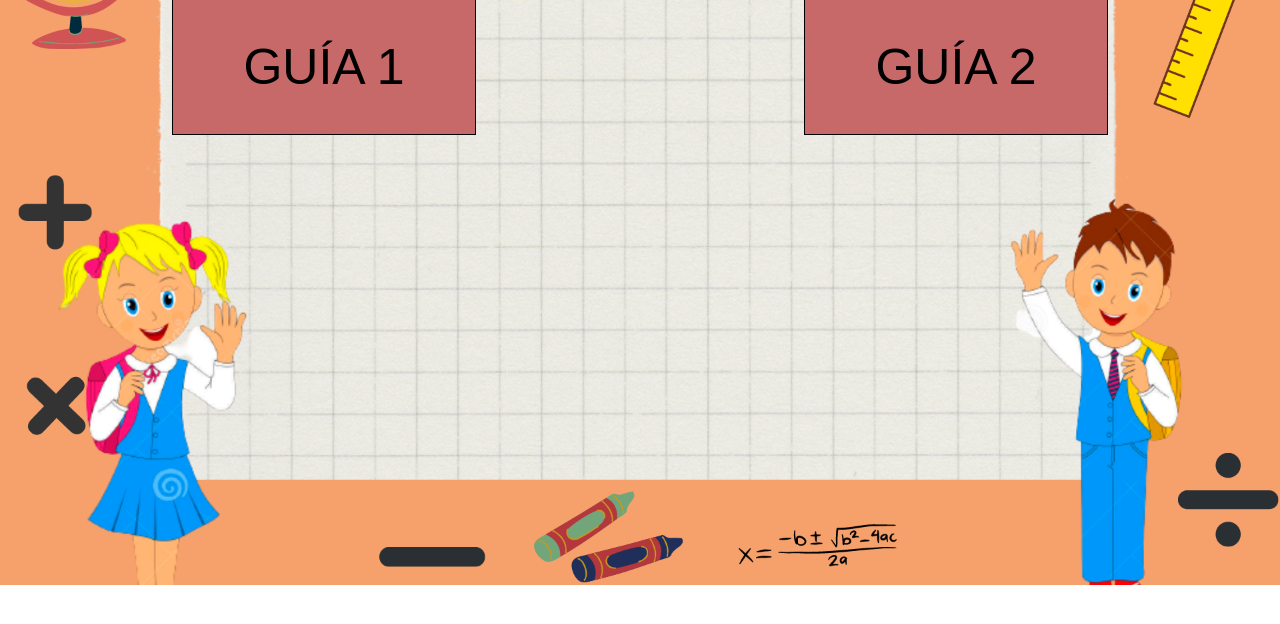
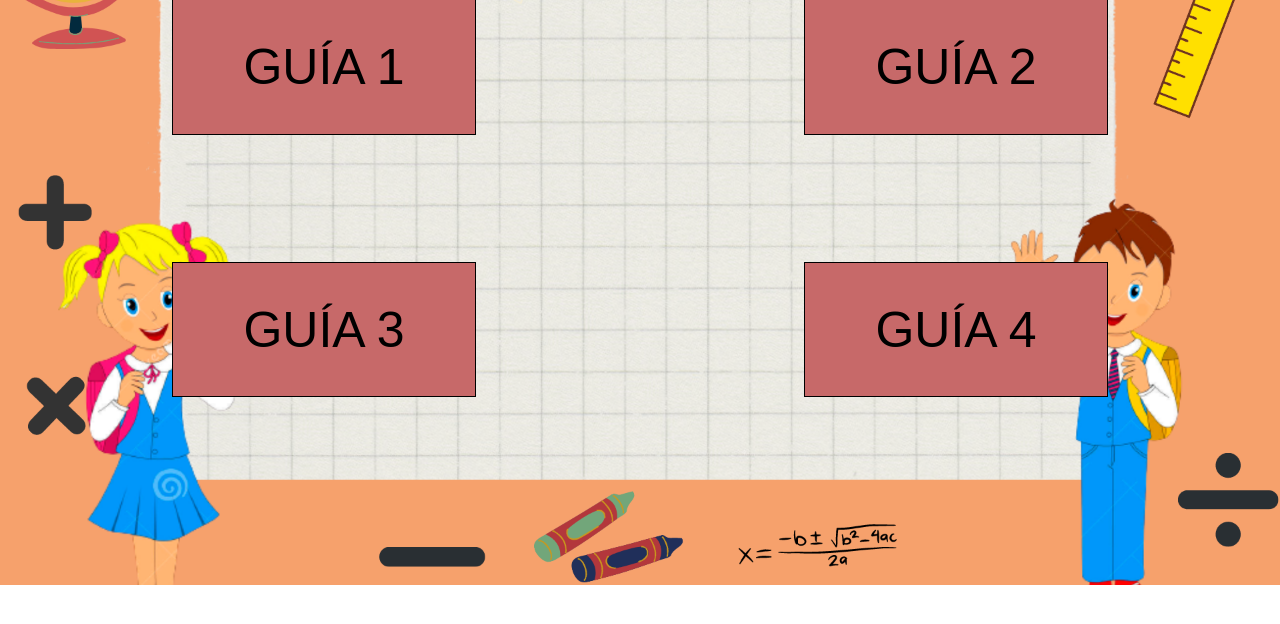
Before and after one commit to Diego8541265/matematicaDJL, a PHP site: page /pagina_1.html in a window 1280 px wide. Shown: the part 135-759 px from the top of the page. Run offline with PHP 8.4, Linux system fonts and the light colour scheme.

Commit message:
tuftywsr

```diff
--- a/pag1.css
+++ b/pag1.css
@@ -34,3 +34,27 @@ div.principal{
     margin-right: 13%;
     font-size: 50px;
 }
+.secundario3{
+    padding-bottom: 20%;
+    background-color: rgb(199, 105, 105);
+    border: 1px solid black;
+    width: 50%;
+    float: left;
+    margin-top: 10%;
+    padding: 3%;
+    margin-left: 13%;
+    margin-right: 13%;
+    font-size: 50px;
+}
+.secundario4{
+    padding-bottom: 20%;
+    background-color: rgb(199, 105, 105);
+    border: 1px solid black;
+    width: 50%;
+    float: left;
+    margin-top: 10%;
+    padding: 3%;
+    margin-left: 13%;
+    margin-right: 13%;
+    font-size: 50px;
+}
--- a/pagina_1.html
+++ b/pagina_1.html
@@ -7,9 +7,15 @@
     <link rel="stylesheet" href="pag1.css">
 </head>
 <body>
+
     <div class="principal">
         <button class="secundario">GUÍA 1</button>
         <button class="secundario2">GUÍA 2</button>
     </div>
+
+    <div class="principal">
+        <button class="secundario3">GUÍA 3</button>
+        <button class="secundario4">GUÍA 4</button>
+    </div>
 </body>
 </html>
```
